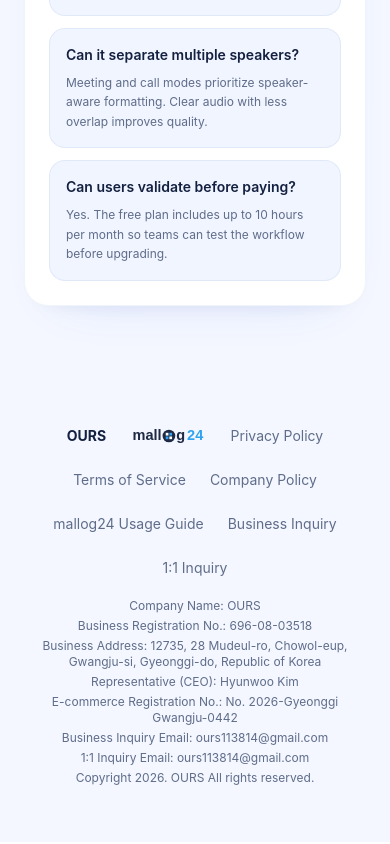
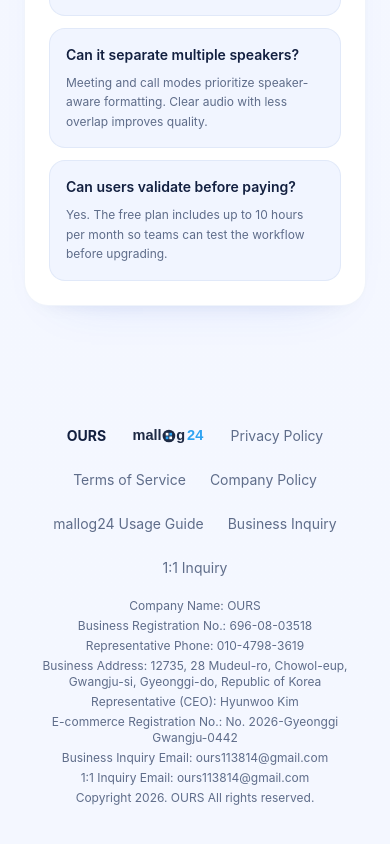
Before and after one commit to hyunw2o/ours-homepage, a Next.js app: page /en in a window 390 px wide. Shown: the part 7594-8438 px from the top of the page. Built offline with nearby package versions, Linux system fonts and the light colour scheme; no server answers; a web font is replaced by a local one.

Commit message:
fix(footer): show representative phone

```diff
--- a/pages/en.js
+++ b/pages/en.js
@@ -14,7 +14,7 @@
 const MALLOG24_PRICING_URL = `${MALLOG24_URL}/pricing-en`
 const BUSINESS_NAME = process.env.NEXT_PUBLIC_BUSINESS_NAME || 'OURS'
 const BUSINESS_REG_NUMBER = process.env.NEXT_PUBLIC_BUSINESS_REG_NUMBER || '696-08-03518'
-const LANDLINE_PHONE = process.env.NEXT_PUBLIC_LANDLINE_PHONE || ''
+const LANDLINE_PHONE = process.env.NEXT_PUBLIC_REPRESENTATIVE_PHONE || process.env.NEXT_PUBLIC_LANDLINE_PHONE || '010-4798-3619'
 const REPRESENTATIVE_NAME = process.env.NEXT_PUBLIC_REPRESENTATIVE_NAME || 'Hyunwoo Kim'
 const BUSINESS_ADDRESS = process.env.NEXT_PUBLIC_BUSINESS_ADDRESS || '12735, 28 Mudeul-ro, Chowol-eup, Gwangju-si, Gyeonggi-do, Republic of Korea'
 const ECOMMERCE_REG_NUMBER = process.env.NEXT_PUBLIC_ECOMMERCE_REG_NUMBER || 'No. 2026-Gyeonggi Gwangju-0442'
@@ -639,11 +639,9 @@
               <p className="text-xs ours-muted mt-1">
                 Business Registration No.: {BUSINESS_REG_NUMBER}
               </p>
-              {LANDLINE_PHONE ? (
-                <p className="text-xs ours-muted mt-1">
-                  Landline: {LANDLINE_PHONE}
-                </p>
-              ) : null}
+              <p className="text-xs ours-muted mt-1">
+                Representative Phone: {LANDLINE_PHONE}
+              </p>
               <p className="text-xs ours-muted mt-1">
                 Business Address: {BUSINESS_ADDRESS}
               </p>
--- a/pages/index.js
+++ b/pages/index.js
@@ -14,7 +14,7 @@
 const MALLOG24_PRICING_URL = `${MALLOG24_URL}/pricing`
 const BUSINESS_NAME = process.env.NEXT_PUBLIC_BUSINESS_NAME || 'OURS'
 const BUSINESS_REG_NUMBER = process.env.NEXT_PUBLIC_BUSINESS_REG_NUMBER || '696-08-03518'
-const LANDLINE_PHONE = process.env.NEXT_PUBLIC_LANDLINE_PHONE || ''
+const LANDLINE_PHONE = process.env.NEXT_PUBLIC_REPRESENTATIVE_PHONE || process.env.NEXT_PUBLIC_LANDLINE_PHONE || '010-4798-3619'
 const REPRESENTATIVE_NAME = process.env.NEXT_PUBLIC_REPRESENTATIVE_NAME || '김현우'
 const BUSINESS_ADDRESS = process.env.NEXT_PUBLIC_BUSINESS_ADDRESS || '12735, 경기도 광주시 초월읍 무들로 28'
 const ECOMMERCE_REG_NUMBER = process.env.NEXT_PUBLIC_ECOMMERCE_REG_NUMBER || '제 2026-경기광주-0442 호'
@@ -638,11 +638,9 @@
               <p className="text-xs ours-muted mt-1">
                 사업자등록번호: {BUSINESS_REG_NUMBER}
               </p>
-              {LANDLINE_PHONE ? (
-                <p className="text-xs ours-muted mt-1">
-                  유선전화번호: {LANDLINE_PHONE}
-                </p>
-              ) : null}
+              <p className="text-xs ours-muted mt-1">
+                대표자 전화번호: {LANDLINE_PHONE}
+              </p>
               <p className="text-xs ours-muted mt-1">
                 사업장 주소: {BUSINESS_ADDRESS}
               </p>
```
